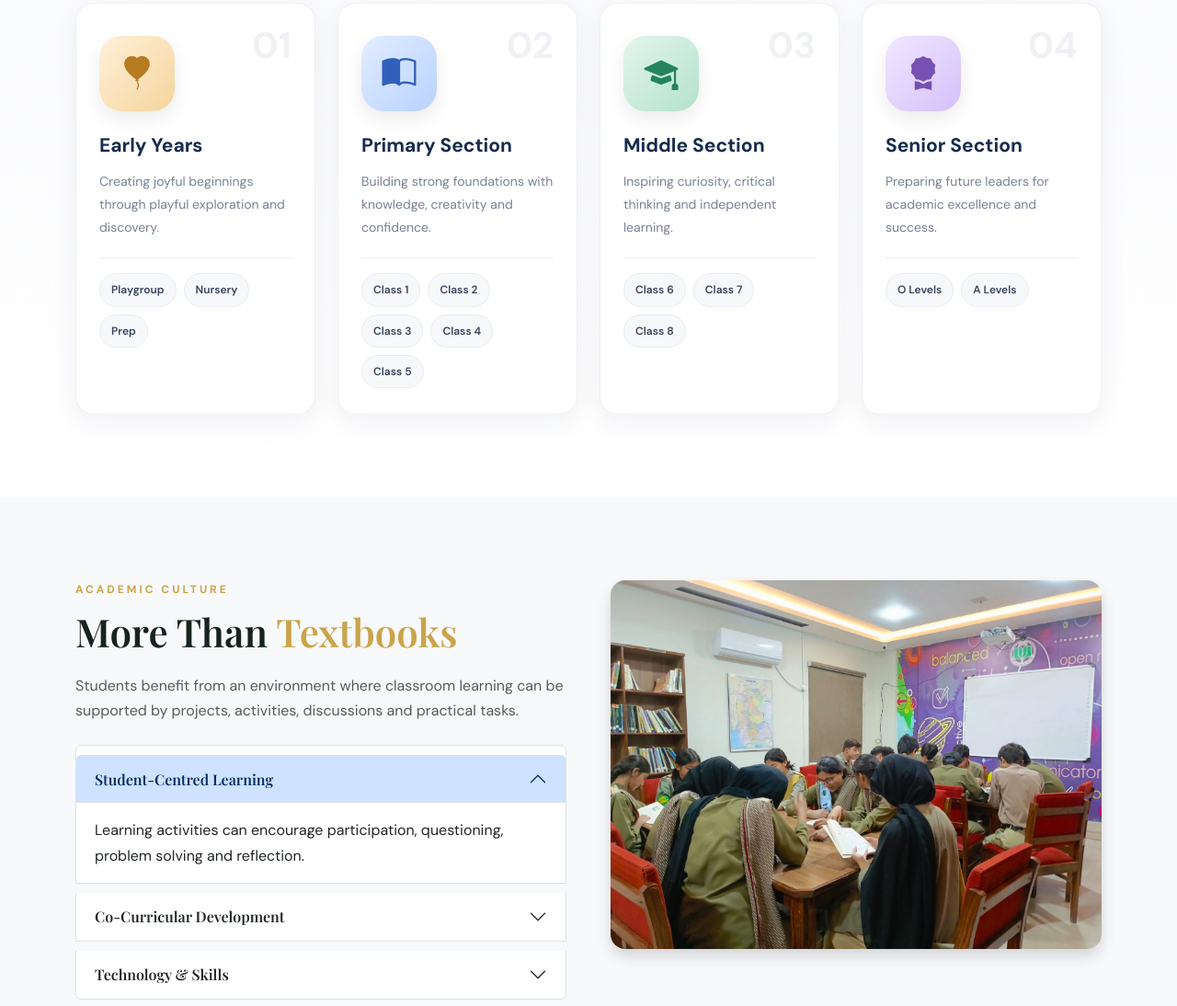
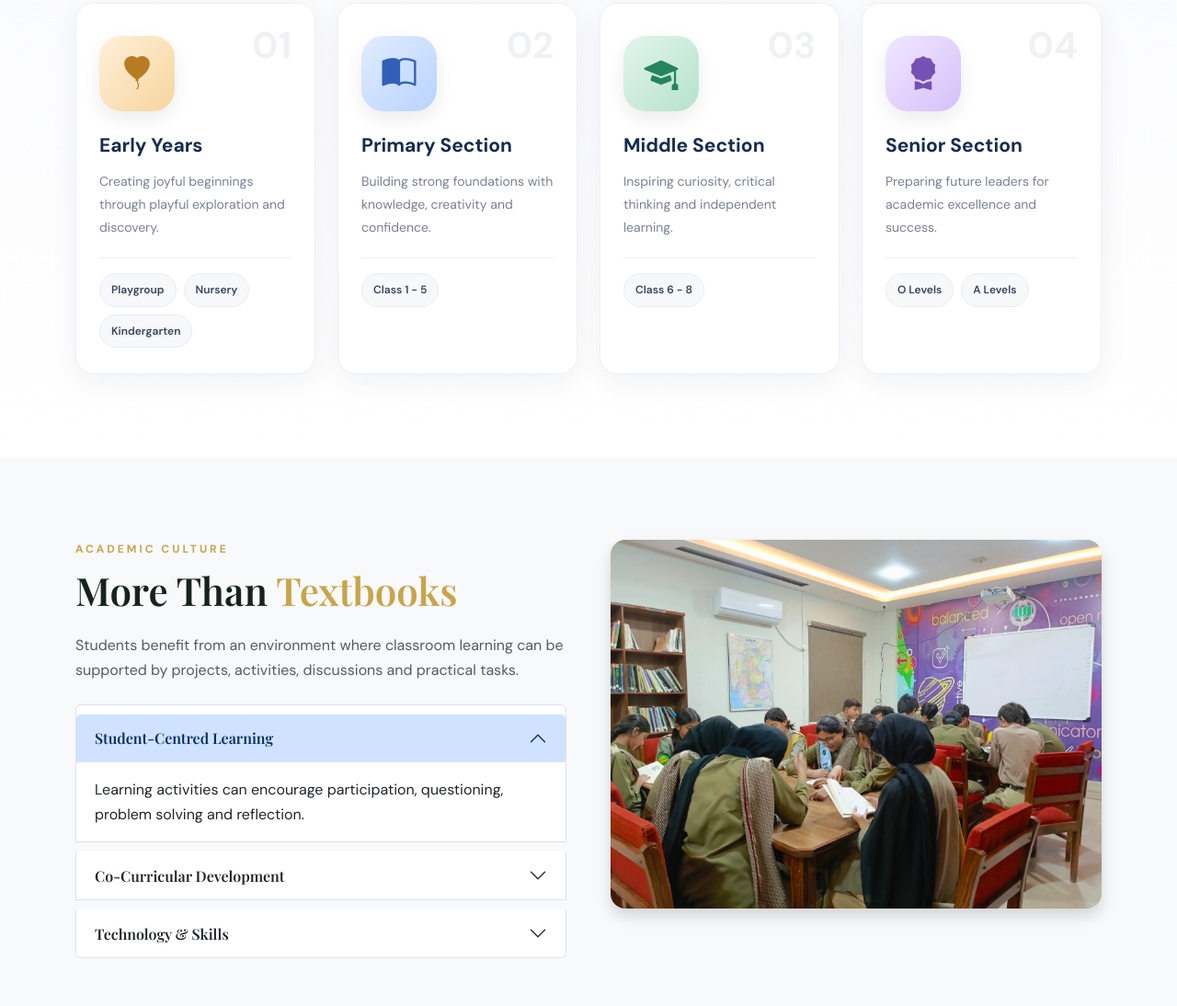
Before and after one commit to ahsanshaikh479/My-website, a plain HTML site: page academics.html in a window 1280 px wide. Shown: the part 1364-2458 px from the top of the page at 92% size. Drawn offline with Linux system fonts and the light colour scheme.

Commit message:
Update class listings in academics.html

```diff
--- a/academics.html
+++ b/academics.html
@@ -107,7 +107,7 @@
                        <div class="class-list">
                            <span>Playgroup</span>
                            <span>Nursery</span>
-                           <span>Prep</span>
+                           <span>Kindergarten</span>
                        </div>
                    </div>
                </div>
@@ -125,11 +125,11 @@
                            creativity and confidence.
                        </p>
                        <div class="class-list">
-                           <span>Class 1</span>
-                           <span>Class 2</span>
+                           <span>Class 1 - 5</span>
+                           <!-- <span>Class 2</span>
                            <span>Class 3</span>
                            <span>Class 4</span>
-                           <span>Class 5</span>
+                           <span>Class 5</span> -->
                        </div>
                    </div>
                </div>
@@ -147,9 +147,9 @@
                            and independent learning.
                        </p>
                        <div class="class-list">
-                           <span>Class 6</span>
-                           <span>Class 7</span>
-                           <span>Class 8</span>
+                           <span>Class 6 - 8</span>
+                           <!-- <span>Class 7</span>
+                           <span>Class 8</span> -->
                        </div>
                    </div>
                </div>
```
